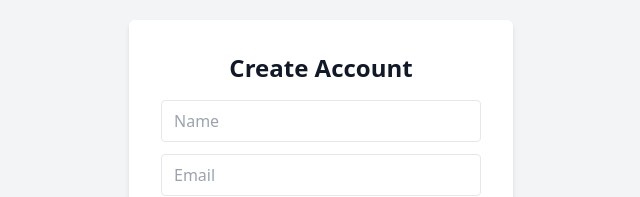
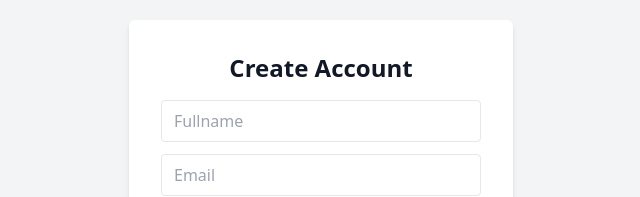
Before and after one commit to JaladeAlan/react, a React (Vite) app: page /register in a window 1280 px wide. Shown: the part 178-375 px from the top of the page, without its empty margins (319-959 px from the left). Built offline with nearby package versions, Linux system fonts and the light colour scheme; no server answers.

Commit message:
register form modification

```diff
--- a/src/pages/Auth/Register.jsx
+++ b/src/pages/Auth/Register.jsx
@@ -53,7 +53,7 @@ export default function Register() {
           name="name"
           onChange={handleChange}
           value={form.name}
-          placeholder="Name"
+          placeholder="Fullname"
           className="border w-full mb-3 px-3 py-2 rounded"
           required
         />
```
